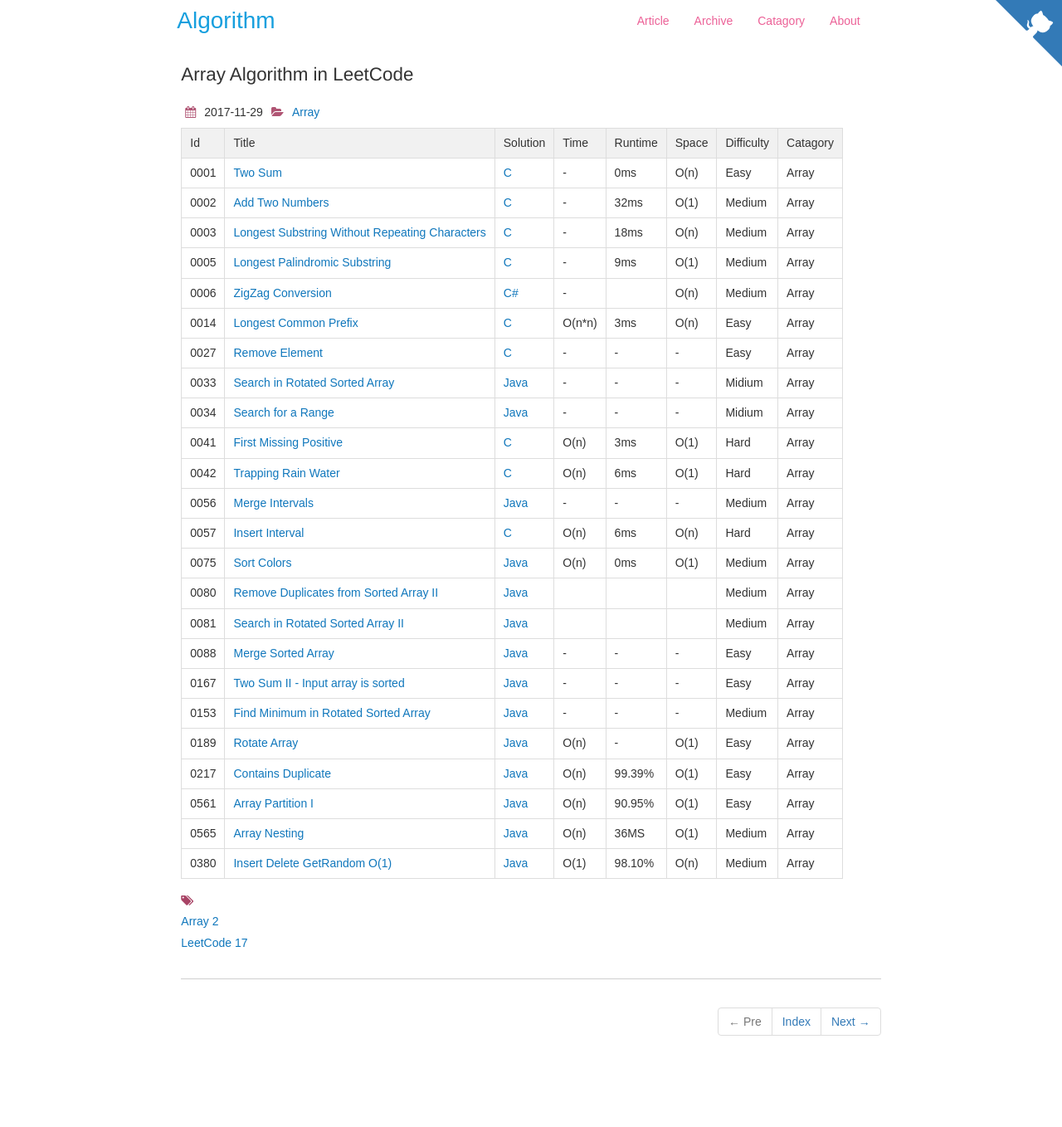
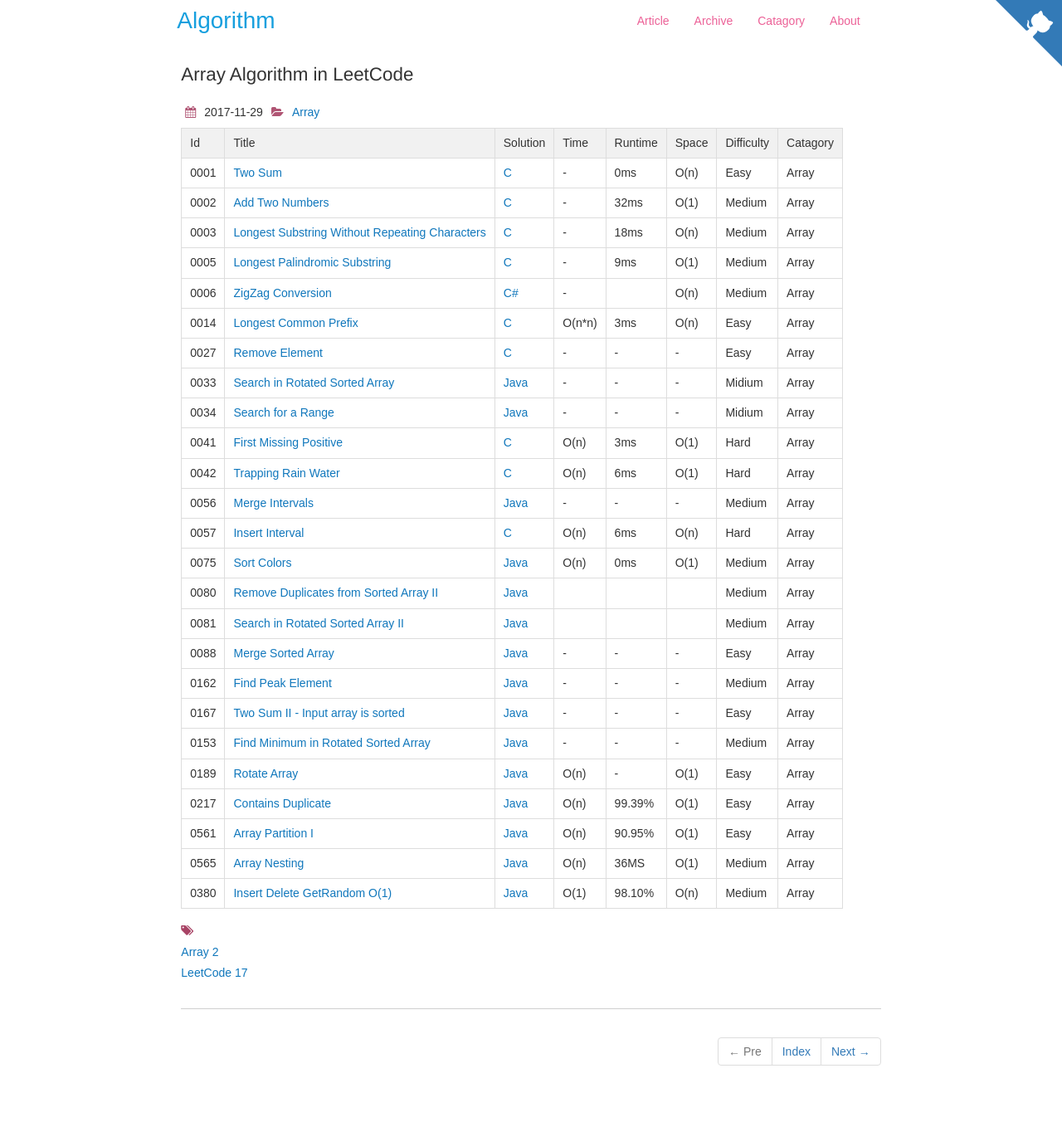
Before and after one commit to dunso/algorithm, a Jekyll site: the page built from docs/_posts/2017-11-29-Array.md, in a window 1280 px wide. Shown: the whole page at 83% size. Built offline with Jekyll 4.4.1, drawn with Linux system fonts in a browser that asks for light colours; nearby versions of some CDN libraries; before the commit the page ends 1322 px from its top, so only the background shows below that.

Commit message:
Add index of LeetCode0162.java to docs

```diff
--- a/docs/_posts/2017-11-29-Array.md
+++ b/docs/_posts/2017-11-29-Array.md
@@ -29,6 +29,7 @@
 |0080|[Remove Duplicates from Sorted Array II](https://leetcode.com/problems/remove-duplicates-from-sorted-array-ii/) | [Java](https://e.srl/leetcode-80/)  ||||  Medium |Array|
 |0081|[Search in Rotated Sorted Array II](https://leetcode.com/problems/search-in-rotated-sorted-array-ii) | [Java](https://e.srl/leetcode-81/)  ||||  Medium |Array|
 |0088|[Merge Sorted Array](https://leetcode.com/problems/merge-sorted-array) | [Java](https://e.srl/leetcode-88/)  |-|-|-|  Easy |Array|
+|0162|[Find Peak Element](https://leetcode.com/problems/find-peak-element/) | [Java](https://e.srl/leetcode-162/)  |-|-|-|  Medium |Array|
 |0167|[Two Sum II - Input array is sorted](https://leetcode.com/problems/two-sum-ii-input-array-is-sorted) | [Java](https://e.srl/leetcode-167/)  |-|-|-|  Easy |Array|
 |0153|[Find Minimum in Rotated Sorted Array](https://leetcode.com/problems/find-minimum-in-rotated-sorted-array) | [Java](https://e.srl/leetcode-153/)  |-|-|-|  Medium |Array|
 |0189|[Rotate Array](https://leetcode.com/problems/rotate-array) | [Java](https://e.srl/leetcode-189/)  | O(n) |-| O(1)  |  Easy |Array|
```
